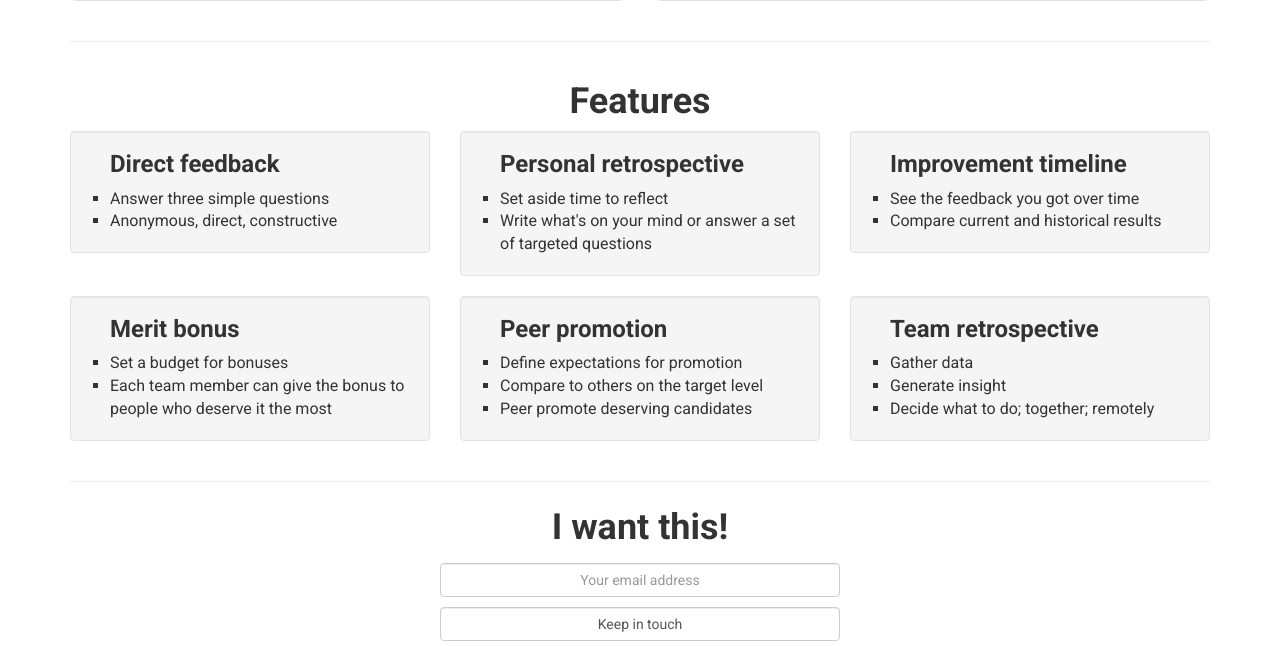
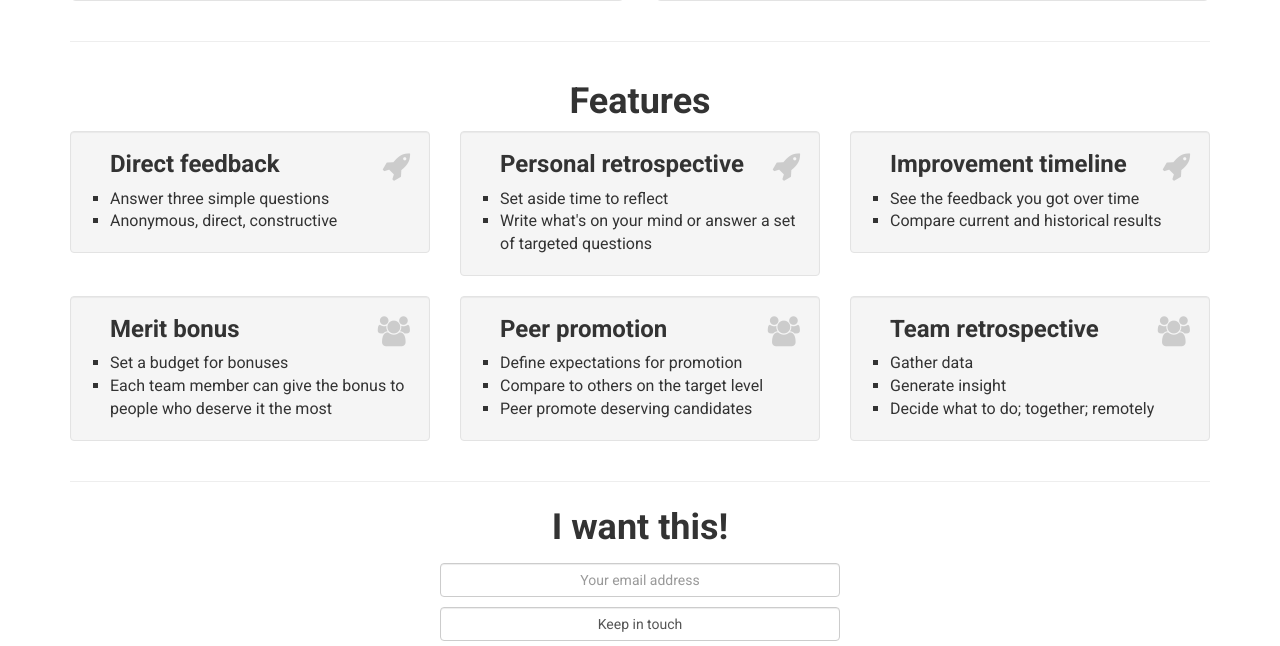
Before and after one commit to tasuk/psfg, a Django app: page /labs in a window 1280 px wide. Shown: the part 231-877 px from the top of the page. Run offline with Django 3.2, Linux system fonts and the light colour scheme; some libraries are stand-ins or nearby versions.

Commit message:
More icons

```diff
--- a/homepage/templates/index.html
+++ b/homepage/templates/index.html
@@ -19,6 +19,7 @@
 
         .well ul { margin-bottom: 0px; }
         .well h2, .well h3 { margin-top: 0px; }
+        .features .well .fa { color: #CCC; font-size: 30px; position: absolute; top: 20px; right: 35px; }
         .features h3, .features .well ul { padding-left: 20px; }
 
         form div { text-align: center; }
@@ -88,6 +89,7 @@
     <div class="row equal">
         <div class="col-md-4 col-sm-6">
             <div class="well">
+                <i class="fa fa-rocket"></i>
                 <h3>Direct feedback</h3>
                 <ul>
                     <li>Answer three simple questions</li>
@@ -97,6 +99,7 @@
         </div>
         <div class="col-md-4 col-sm-6">
             <div class="well">
+                <i class="fa fa-rocket"></i>
                 <h3>Personal retrospective</h3>
                 <ul>
                     <li>Set aside time to reflect</li>
@@ -106,6 +109,7 @@
         </div>
         <div class="col-md-4 col-sm-6">
             <div class="well">
+                <i class="fa fa-rocket"></i>
                 <h3>Improvement timeline</h3>
                 <ul>
                     <li>See the feedback you got over time</li>
@@ -118,6 +122,7 @@
     <div class="row equal">
         <div class="col-md-4 col-sm-6">
             <div class="well">
+                <i class="fa fa-group"></i>
                 <h3>Merit bonus</h3>
                 <ul>
                     <li>Set a budget for bonuses</li>
@@ -127,6 +132,7 @@
         </div>
         <div class="col-md-4 col-sm-6">
             <div class="well">
+                <i class="fa fa-group"></i>
                 <h3>Peer promotion</h3>
                 <ul>
                     <li>Define expectations for promotion</li>
@@ -138,6 +144,7 @@
         <div class="col-md-4 col-sm-6">
             <div class="well">
                 <h3>Team retrospective</h3>
+                <i class="fa fa-group"></i>
                 <ul>
                     <li>Gather data</li>
                     <li>Generate insight</li>
```
